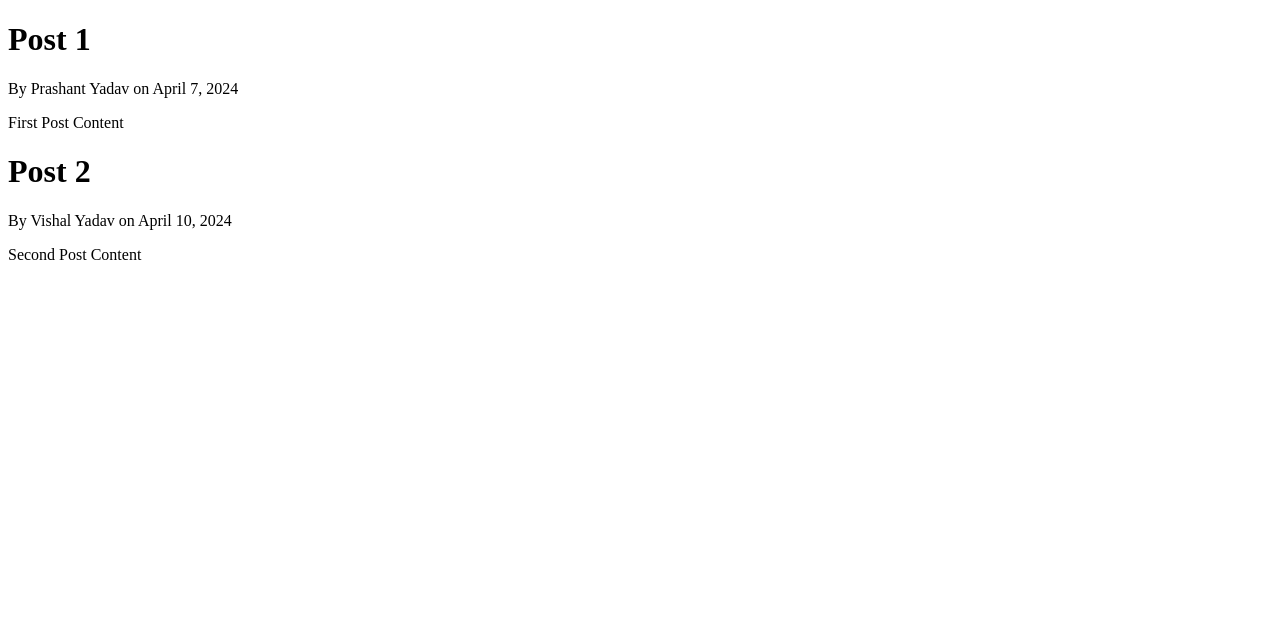
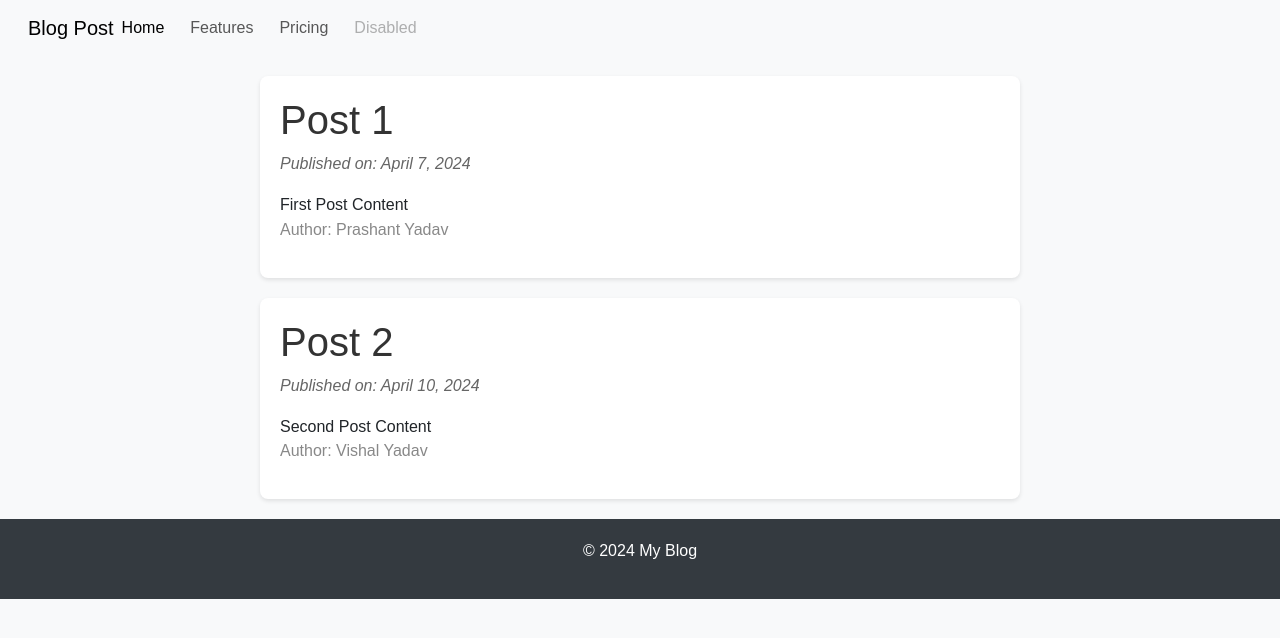
Before and after one commit to yadavprashant510/flask-post-app, a Flask app: page / in a window 1280 px wide. Shown: the top 638 px of the page. Run offline with Flask 3, Linux system fonts and the light colour scheme.

Commit message:
Added static, CSS and remove the repeated code in template using jinja extend

```diff
--- /dev/null
+++ b/static/main.css
@@ -0,0 +1,65 @@
+body {
+    font-family: Arial, sans-serif;
+    margin: 0;
+    padding: 0;
+    background-color: #f8f9fa;
+}
+
+header {
+    background-color: #343a40;
+    color: #fff;
+    padding: 20px;
+}
+
+nav ul {
+    list-style-type: none;
+    padding: 0;
+}
+
+nav ul li {
+    display: inline;
+    margin-right: 10px;
+}
+
+nav ul li a {
+    color: #fff;
+    text-decoration: none;
+}
+
+main.container {
+    max-width: 800px;
+    margin: 20px auto;
+    padding: 0 20px;
+}
+
+article.post {
+    background-color: #fff;
+    border-radius: 8px;
+    padding: 20px;
+    box-shadow: 0 2px 4px rgba(0, 0, 0, 0.1);
+}
+
+.post-title {
+    color: #333;
+}
+
+.post-date {
+    color: #666;
+    font-style: italic;
+}
+
+.post-content {
+    margin-top: 15px;
+    line-height: 1.6;
+}
+
+.post-author {
+    color: #888;
+}
+
+footer {
+    text-align: center;
+    padding: 20px 0;
+    background-color: #343a40;
+    color: #fff;
+}
--- a/templates/base.html
+++ b/templates/base.html
@@ -2,6 +2,14 @@
 <html lang="en">
 
 <head>
+    <!-- Required meta tags -->
+    <meta charset="utf-8">
+    <meta name="viewport" content="width=device-width, initial-scale=1">
+
+    <!-- Bootstrap CSS -->
+    <link rel="stylesheet" href="https://cdn.jsdelivr.net/npm/bootstrap@5.3.3/dist/css/bootstrap.rtl.min.css"
+        integrity="sha384-dpuaG1suU0eT09tx5plTaGMLBsfDLzUCCUXOY2j/LSvXYuG6Bqs43ALlhIqAJVRb" crossorigin="anonymous">
+    <link rel="stylesheet" type="text/css" href="{{url_for('static',filename='main.css')}}">
     {% if title %}
     <title>Flask Blog - {{ title }}</title>
     {% else %}
@@ -10,8 +18,44 @@
 </head>
 
 <body>
-    {% block content %}
-    {% endblock %}
+    <nav class="navbar navbar-expand-lg bg-body-tertiary">
+        <div class="container-fluid">
+            <a class="navbar-brand" href="#">Blog Post</a>
+            <button class="navbar-toggler" type="button" data-bs-toggle="collapse" data-bs-target="#navbarNav"
+                aria-controls="navbarNav" aria-expanded="false" aria-label="Toggle navigation">
+                <span class="navbar-toggler-icon"></span>
+            </button>
+            <div class="collapse navbar-collapse" id="navbarNav">
+                <ul class="navbar-nav">
+                    <li class="nav-item">
+                        <a class="nav-link active" aria-current="page" href="#">Home</a>
+                    </li>
+                    <li class="nav-item">
+                        <a class="nav-link" href="#">Features</a>
+                    </li>
+                    <li class="nav-item">
+                        <a class="nav-link" href="#">Pricing</a>
+                    </li>
+                    <li class="nav-item">
+                        <a class="nav-link disabled" aria-disabled="true">Disabled</a>
+                    </li>
+                </ul>
+            </div>
+        </div>
+    </nav>
+    <div class="container">
+        {% block content %}{% endblock %}
+
+    </div>
+
+
+    <!-- Option 1: Bootstrap Bundle with Popper -->
+    <script src="https://cdn.jsdelivr.net/npm/bootstrap@5.3.3/dist/js/bootstrap.bundle.min.js"
+        integrity="sha384-YvpcrYf0tY3lHB60NNkmXc5s9fDVZLESaAA55NDzOxhy9GkcIdslK1eN7N6jIeHz"
+        crossorigin="anonymous"></script>
+    <footer>
+        <p>&copy; 2024 My Blog</p>
+    </footer>
 </body>
 
 </html>
--- a/templates/home.html
+++ b/templates/home.html
@@ -3,8 +3,20 @@
 {% block content %}
 
 {% for post in posts %}
-<h1>{{ post.title }}</h1>
+<!-- <h1>{{ post.title }}</h1>
 <p>By {{ post.author }} on {{ post.date_posted}}</p>
-<p>{{ post.content }}</p>
+<p>{{ post.content }}</p> -->
+<main class="container">
+  <article class="post">
+    <h1 class="post-title">{{ post.title }}</h1>
+    <p class="post-date">Published on: {{ post.date_posted }}</p>
+    <div class="post-content">
+      {{ post.content }}
+    </div>
+    <p class="post-author">Author: {{ post.author }}</p>
+  </article>
+</main>
 {% endfor %}
+
+
 {% endblock %}
```
